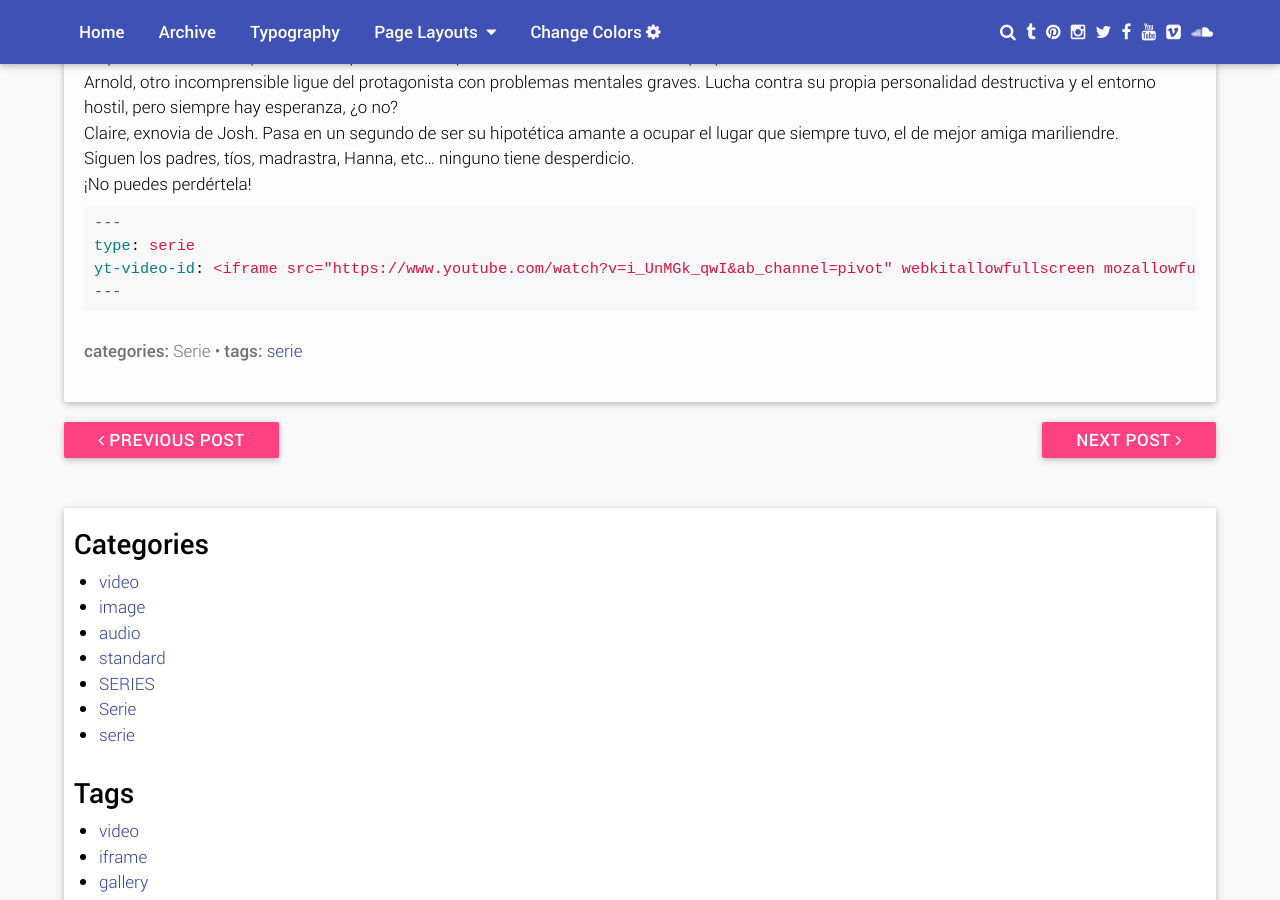
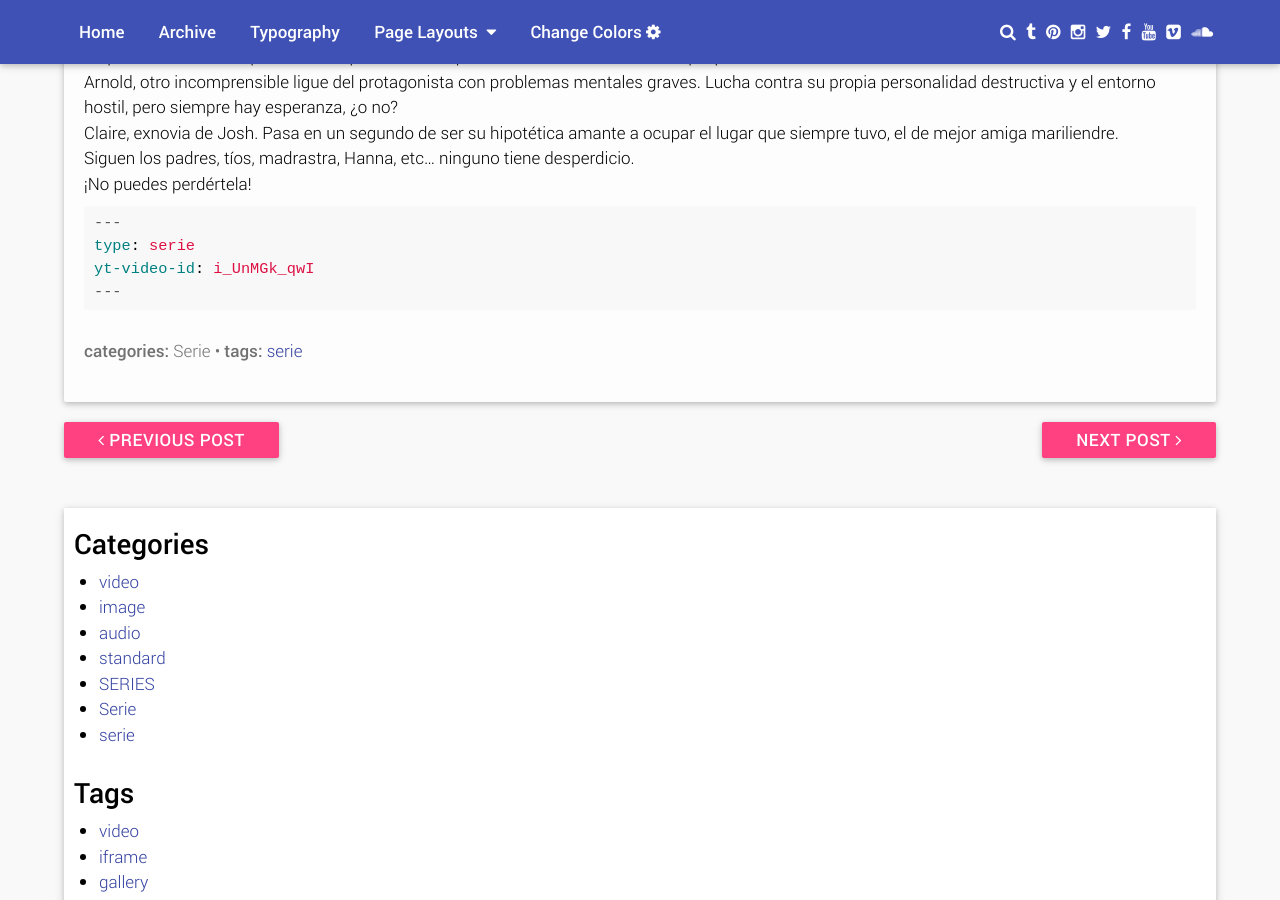
Before and after one commit to sandra86code/blog, a Jekyll site: the page built from _posts/2020-12-04-Please Like Me.md, in a window 1280 px wide and 900 px high, scrolled down 1012 px. Built offline with Jekyll 4.4.1, drawn with Linux system fonts in a browser that asks for light colours; some web fonts are replaced; some of the changed lines change nothing that is shown.

Commit message:
Añadiendo ID de video youtube

````diff
--- a/_posts/2020-12-04-Please Like Me.md
+++ b/_posts/2020-12-04-Please Like Me.md
@@ -1,7 +1,7 @@
 ---
 author: Laura Moreno Vélez
 type: Serie
-yt-video-id: <iframe src="https://www.youtube.com/watch?v=i_UnMGk_qwI&ab_channel=pivot" webkitallowfullscreen mozallowfullscreen allowfullscreen></iframe>
+yt-video-id: i_UnMGk_qwI
 homedisplay: iframe
 title: Please like me
 tags: [serie]
@@ -40,6 +40,6 @@
 ```yml
 ---
 type: serie
-yt-video-id: <iframe src="https://www.youtube.com/watch?v=i_UnMGk_qwI&ab_channel=pivot" webkitallowfullscreen mozallowfullscreen allowfullscreen></iframe>
+yt-video-id: i_UnMGk_qwI
 ---
 ```
````
